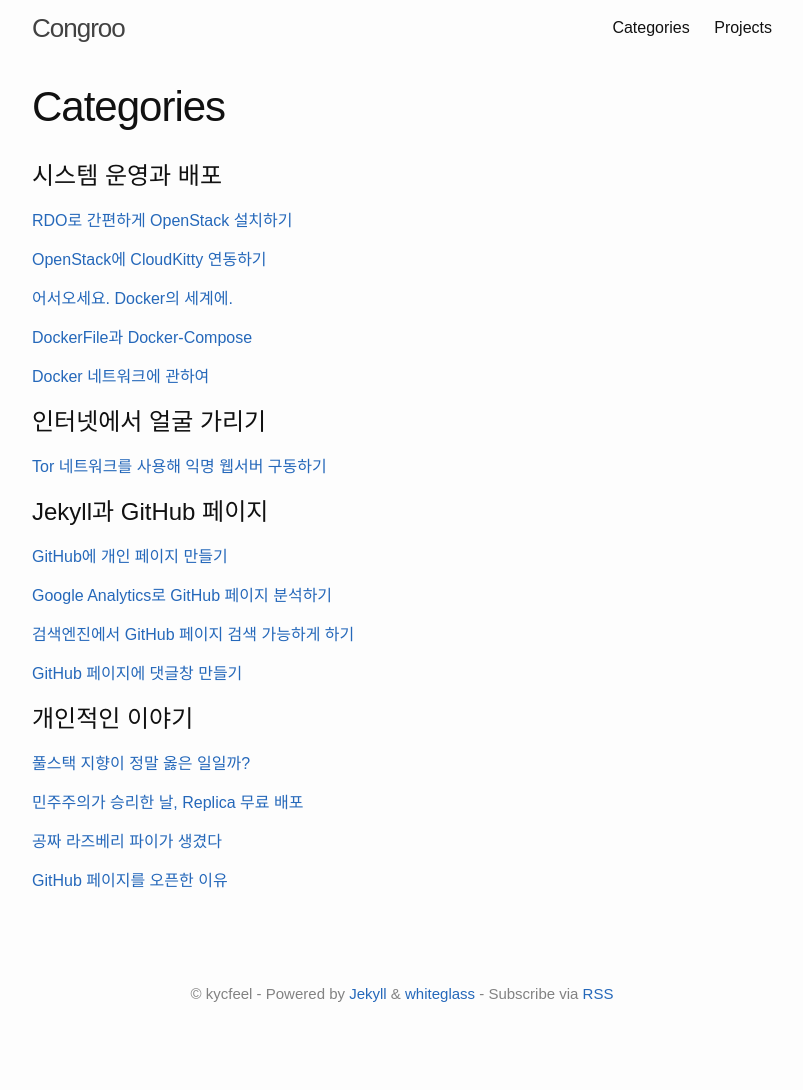
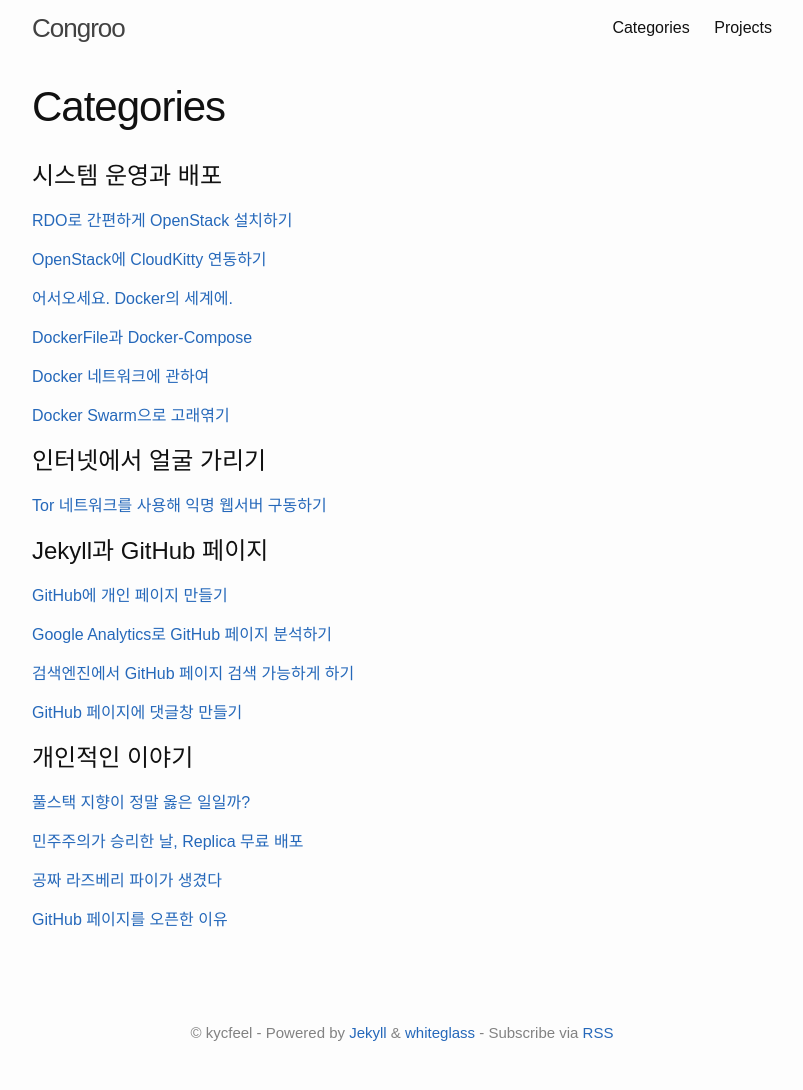
Before and after one commit to kycfeel/kycfeel.github.io, a Jekyll site: the page built from categories.md, in a window 1280 px wide. Shown: the whole page, without its empty margins (238-1041 px from the left). Built offline with Jekyll 4.4.1, drawn with Linux system fonts in a browser that asks for light colours; before the commit the page ends 1051 px from its top, so only the background shows below that.

Commit message:
Link fixed

```diff
--- a/categories.md
+++ b/categories.md
@@ -11,11 +11,14 @@
 [OpenStack에 CloudKitty 연동하기](https://kycfeel.github.io/2017/03/04/OpenStack에-CloudKitty-연동하기/)
 
 
+
 [어서오세요. Docker의 세계에.](https://kycfeel.github.io/2017/03/14/어서오세요-Docker의-세계에/)
 
 [DockerFile과 Docker-Compose](https://kycfeel.github.io/2017/03/15/DockerFile과-Docker-Compose/)
 
-[Docker 네트워크에 관하여](https://kycfeel.github.io/2017/03/16/Docker-네트워크에-관하여)
+[Docker 네트워크에 관하여](https://kycfeel.github.io/2017/03/16/Docker-네트워크에-관하여/)
+
+[Docker Swarm으로 고래엮기](https://kycfeel.github.io/2017/03/16/Docker-Swarm으로-고래엮기/)
 
 인터넷에서 얼굴 가리기
 ========================
```
